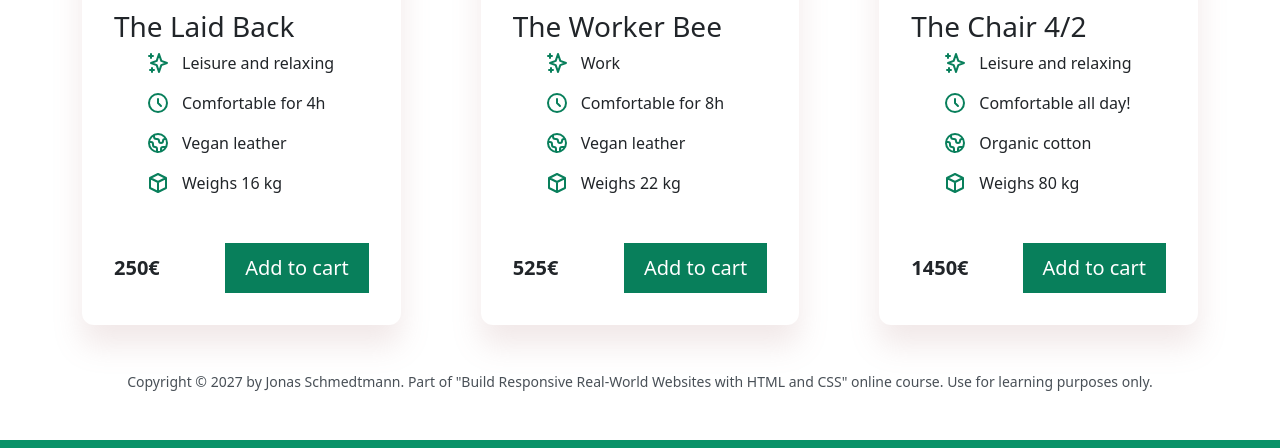
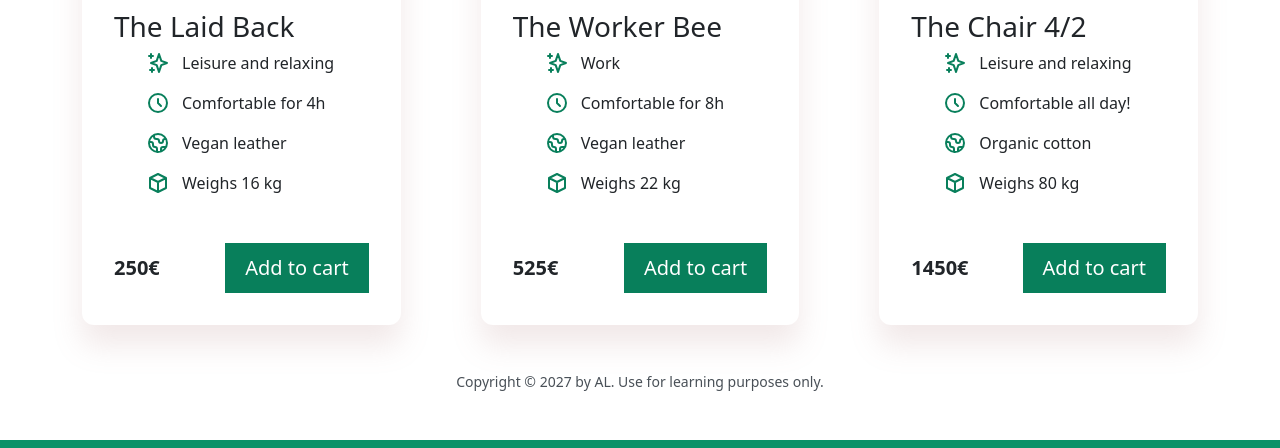
Before and after one commit to akilalena26/chair-shop, a plain HTML site: page index.html in a window 1280 px wide. Shown: the part 1828-2276 px from the top of the page. Drawn offline with nearby package versions, Linux system fonts and the light colour scheme.

Commit message:
index.html

```diff
--- a/index.html
+++ b/index.html
@@ -305,8 +305,7 @@
           </div></div>
     </div>
 <footer style="text-align: center;">
-    Copyright © 2027 by Jonas Schmedtmann. Part of "Build Responsive
-    Real-World Websites with HTML and CSS" online course. Use for learning
+    Copyright © 2027 by AL. Use for learning
     purposes only.
 </footer>
 </body>
```
